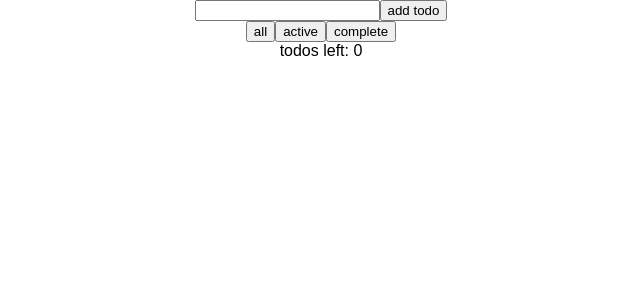
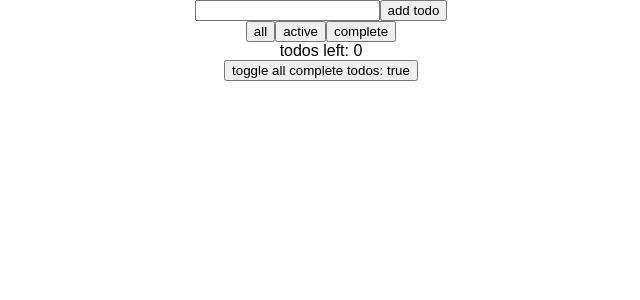
Before and after one commit to zahedshareef/practical-react, a React (Create React App) app: page / in a window 1280 px wide. Shown: the top 300 px of the page, without its empty margins (319-959 px from the left). Built offline with nearby package versions, Linux system fonts and the light colour scheme.

Commit message:
11.1 Add more functionality to TodoMVC

```diff
--- a/src/components/TodoList.js
+++ b/src/components/TodoList.js
@@ -5,7 +5,8 @@ import Todo from './Todo';
 export default class TodoList extends React.Component {
     state = {
         todos: [],
-        filterTodo: 'all'
+        filterTodo: 'all',
+        toggleAllTodos: true
     };
 
     addTodos = (todo) => {
@@ -36,9 +37,15 @@ export default class TodoList extends React.Component {
     };
 
     deleteTodo = (id) => {
-        this.setState({
-            todos: this.state.todos.filter((todo) => todo.id !== id)
-        });
+        this.setState((state) => ({
+            todos: state.todos.filter((todo) => todo.id !== id)
+        }));
+    };
+
+    removeAllCompleteTodos = () => {
+        this.setState((state) => ({
+            todos: state.todos.filter((todo) => !todo.complete)
+        }));
     };
 
     render() {
@@ -59,13 +66,33 @@ export default class TodoList extends React.Component {
                 <button onClick={() => this.updateFilterTodo('complete')}>complete</button>
                 {todos.map((todo) => (
                     <Todo
-                        key={todo.key}
+                        key={todo.id}
                         onDelete={() => this.deleteTodo(todo.id)}
                         toggleComplete={() => this.toggleComplete(todo.id)}
                         todo={todo}
                     />
                 ))}
                 <div>todos left: {this.state.todos.filter((todo) => !todo.complete).length}</div>
+                {this.state.todos.some((todo) => todo.complete) ? (
+                    <div>
+                        <button onClick={this.removeAllCompleteTodos}>remove all complete todos</button>
+                    </div>
+                ) : null}
+
+                <div>
+                    <button
+                        onClick={() => {
+                            this.setState((state) => ({
+                                todos: state.todos.map((todo) => ({
+                                    ...todo,
+                                    complete: state.toggleAllTodos
+                                })),
+                                toggleAllTodos: !state.toggleAllTodos
+                            }));
+                        }}>
+                        toggle all complete todos: {this.state.toggleAllTodos.toString()}
+                    </button>
+                </div>
             </div>
         );
     }
```
